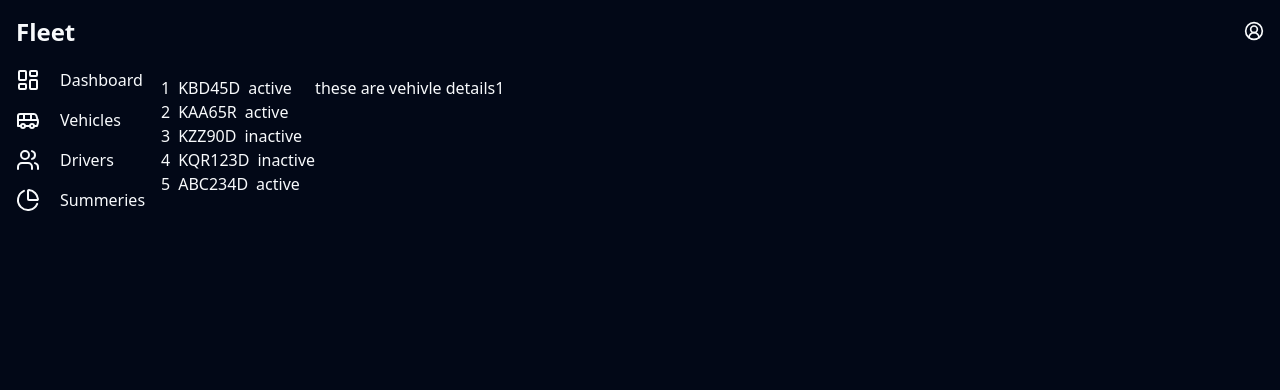
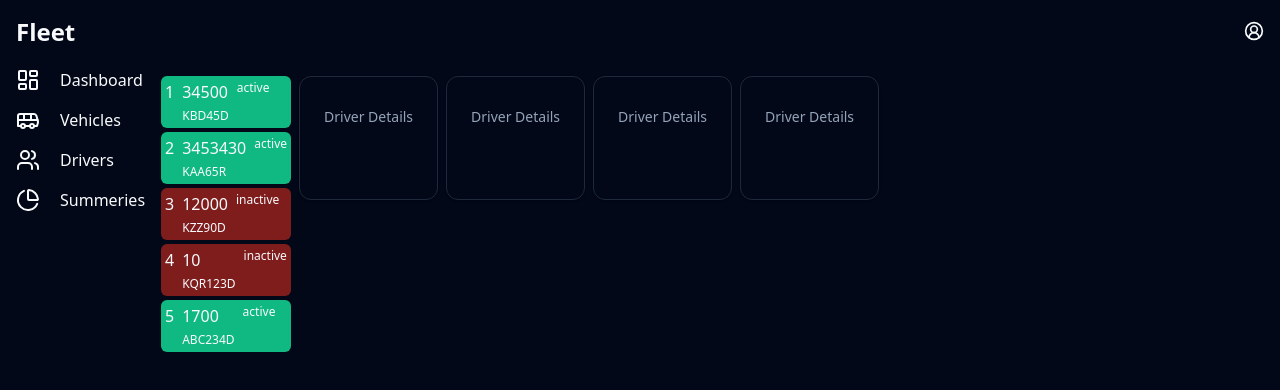
Before and after one commit to paulwritescode/Telematics, a React (Vite) app in the folder Telematics/: page /vehicles/1 in a window 1280 px wide. Shown: the top 390 px of the page. Built offline with nearby package versions, Linux system fonts and the light colour scheme.

Commit message:
🚑️ Cards
detailed cards

```diff
--- /dev/null
+++ b/Telematics/src/components/ui/badge.tsx
@@ -0,0 +1,36 @@
+import * as React from "react"
+import { cva, type VariantProps } from "class-variance-authority"
+
+import { cn } from "@/lib/utils"
+
+const badgeVariants = cva(
+  "inline-flex items-center rounded-md border px-2.5 py-0.5 text-xs font-semibold transition-colors focus:outline-none focus:ring-2 focus:ring-ring focus:ring-offset-2",
+  {
+    variants: {
+      variant: {
+        default:
+          "border-transparent bg-primary text-primary-foreground shadow hover:bg-primary/80",
+        secondary:
+          "border-transparent bg-secondary text-secondary-foreground hover:bg-secondary/80",
+        destructive:
+          "border-transparent bg-destructive text-destructive-foreground shadow hover:bg-destructive/80",
+        outline: "text-foreground",
+      },
+    },
+    defaultVariants: {
+      variant: "default",
+    },
+  }
+)
+
+export interface BadgeProps
+  extends React.HTMLAttributes<HTMLDivElement>,
+    VariantProps<typeof badgeVariants> {}
+
+function Badge({ className, variant, ...props }: BadgeProps) {
+  return (
+    <div className={cn(badgeVariants({ variant }), className)} {...props} />
+  )
+}
+
+export { Badge, badgeVariants }
--- /dev/null
+++ b/Telematics/src/components/ui/card.tsx
@@ -0,0 +1,76 @@
+import * as React from "react"
+
+import { cn } from "@/lib/utils"
+
+const Card = React.forwardRef<
+  HTMLDivElement,
+  React.HTMLAttributes<HTMLDivElement>
+>(({ className, ...props }, ref) => (
+  <div
+    ref={ref}
+    className={cn(
+      "rounded-xl border bg-card text-card-foreground shadow",
+      className
+    )}
+    {...props}
+  />
+))
+Card.displayName = "Card"
+
+const CardHeader = React.forwardRef<
+  HTMLDivElement,
+  React.HTMLAttributes<HTMLDivElement>
+>(({ className, ...props }, ref) => (
+  <div
+    ref={ref}
+    className={cn("flex flex-col space-y-1.5 p-6", className)}
+    {...props}
+  />
+))
+CardHeader.displayName = "CardHeader"
+
+const CardTitle = React.forwardRef<
+  HTMLParagraphElement,
+  React.HTMLAttributes<HTMLHeadingElement>
+>(({ className, ...props }, ref) => (
+  <h3
+    ref={ref}
+    className={cn("font-semibold leading-none tracking-tight", className)}
+    {...props}
+  />
+))
+CardTitle.displayName = "CardTitle"
+
+const CardDescription = React.forwardRef<
+  HTMLParagraphElement,
+  React.HTMLAttributes<HTMLParagraphElement>
+>(({ className, ...props }, ref) => (
+  <p
+    ref={ref}
+    className={cn("text-sm text-muted-foreground", className)}
+    {...props}
+  />
+))
+CardDescription.displayName = "CardDescription"
+
+const CardContent = React.forwardRef<
+  HTMLDivElement,
+  React.HTMLAttributes<HTMLDivElement>
+>(({ className, ...props }, ref) => (
+  <div ref={ref} className={cn("p-6 pt-0", className)} {...props} />
+))
+CardContent.displayName = "CardContent"
+
+const CardFooter = React.forwardRef<
+  HTMLDivElement,
+  React.HTMLAttributes<HTMLDivElement>
+>(({ className, ...props }, ref) => (
+  <div
+    ref={ref}
+    className={cn("flex items-center p-6 pt-0", className)}
+    {...props}
+  />
+))
+CardFooter.displayName = "CardFooter"
+
+export { Card, CardHeader, CardFooter, CardTitle, CardDescription, CardContent }
--- a/Telematics/src/components/vehicles/Vehicle.tsx
+++ b/Telematics/src/components/vehicles/Vehicle.tsx
@@ -4,7 +4,7 @@
 function Vehicle() {
   return (
     <>
-      <div className="p-4 md:flex">
+      <div className="gap-2 p-4 md:flex">
         <div>
           <VehicleList />
         </div>
--- /dev/null
+++ b/Telematics/src/components/vehicles/VehicleCard.tsx
@@ -0,0 +1,30 @@
+import {
+  Card,
+  CardContent,
+  CardDescription,
+  CardFooter,
+  CardHeader,
+  CardTitle,
+} from "@/components/ui/card";
+
+function VehicleCard({ cardTitle, title, description, content, footer }: any) {
+  return (
+    <>
+      <Card>
+        <CardHeader>
+          <CardTitle>{title}</CardTitle>
+          <CardDescription>{cardTitle}</CardDescription>
+        </CardHeader>
+        <CardContent>
+          <p>{description}</p>
+          <p>{content}</p>
+        </CardContent>
+        <CardFooter>
+          <p>{footer}</p>
+        </CardFooter>
+      </Card>
+    </>
+  );
+}
+
+export default VehicleCard;
--- a/Telematics/src/components/vehicles/VehicleDetails.tsx
+++ b/Telematics/src/components/vehicles/VehicleDetails.tsx
@@ -1,12 +1,43 @@
+import { DummyData } from "@/services/DummyData";
 import { useParams } from "react-router-dom";
+import VehicleCard from "./VehicleCard";
 
 function VehicleDetails() {
   const { plate } = useParams();
+  const vehicle = DummyData();
+  const vehicleDetails = vehicle.find((driver) => driver.plate === plate);
+
   return (
     <>
-      <div className="mt-3 md:mt-0">
-        these are vehivle details
-        {plate}
+      <div className="flex flex-wrap gap-2 mt-4 md:mt-0">
+        <VehicleCard
+          cardTitle="Driver Details"
+          title={vehicleDetails?.driver}
+          description={vehicleDetails?.Phone}
+          content={vehicleDetails?.milage}
+          footer={vehicleDetails?.status}
+        />
+        <VehicleCard
+          cardTitle="Driver Details"
+          title={vehicleDetails?.driver}
+          description={vehicleDetails?.plate}
+          content={vehicleDetails?.milage}
+          footer={vehicleDetails?.status}
+        />
+        <VehicleCard
+          cardTitle="Driver Details"
+          title={vehicleDetails?.driver}
+          description={vehicleDetails?.plate}
+          content={vehicleDetails?.milage}
+          footer={vehicleDetails?.status}
+        />
+        <VehicleCard
+          cardTitle="Driver Details"
+          title={vehicleDetails?.driver}
+          description={vehicleDetails?.plate}
+          content={vehicleDetails?.milage}
+          footer={vehicleDetails?.status}
+        />
       </div>
     </>
   );
--- a/Telematics/src/components/vehicles/VehicleList.tsx
+++ b/Telematics/src/components/vehicles/VehicleList.tsx
@@ -1,14 +1,24 @@
 import { DummyData } from "@/services/DummyData";
 import { Link } from "react-router-dom";
+
 function VehicleList() {
   const vehicle = DummyData();
   return (
     <>
       {vehicle.map((driver, index) => (
-        <Link className="flex gap-2" to={`${driver.plate}`} key={driver.plate}>
+        <Link
+          className={`flex gap-2 py-1 mb-1 rounded-md px-1 ${
+            driver.status === "active" ? "bg-emerald-500" : "bg-destructive"
+          }`}
+          to={`${driver.plate}`}
+          key={driver.plate}
+        >
           <span>{index + 1}</span>
-          <span className="font-medium">{driver.plate}</span>
-          <span className="text-left">{driver.status}</span>
+          <span className="flex flex-col space-y-1">
+            <span className="font-medium test-base ">{driver.milage}</span>
+            <span className="text-xs ">{driver.plate}</span>
+          </span>
+          <span className="text-xs text-left">{driver.status}</span>
         </Link>
       ))}
     </>
```
